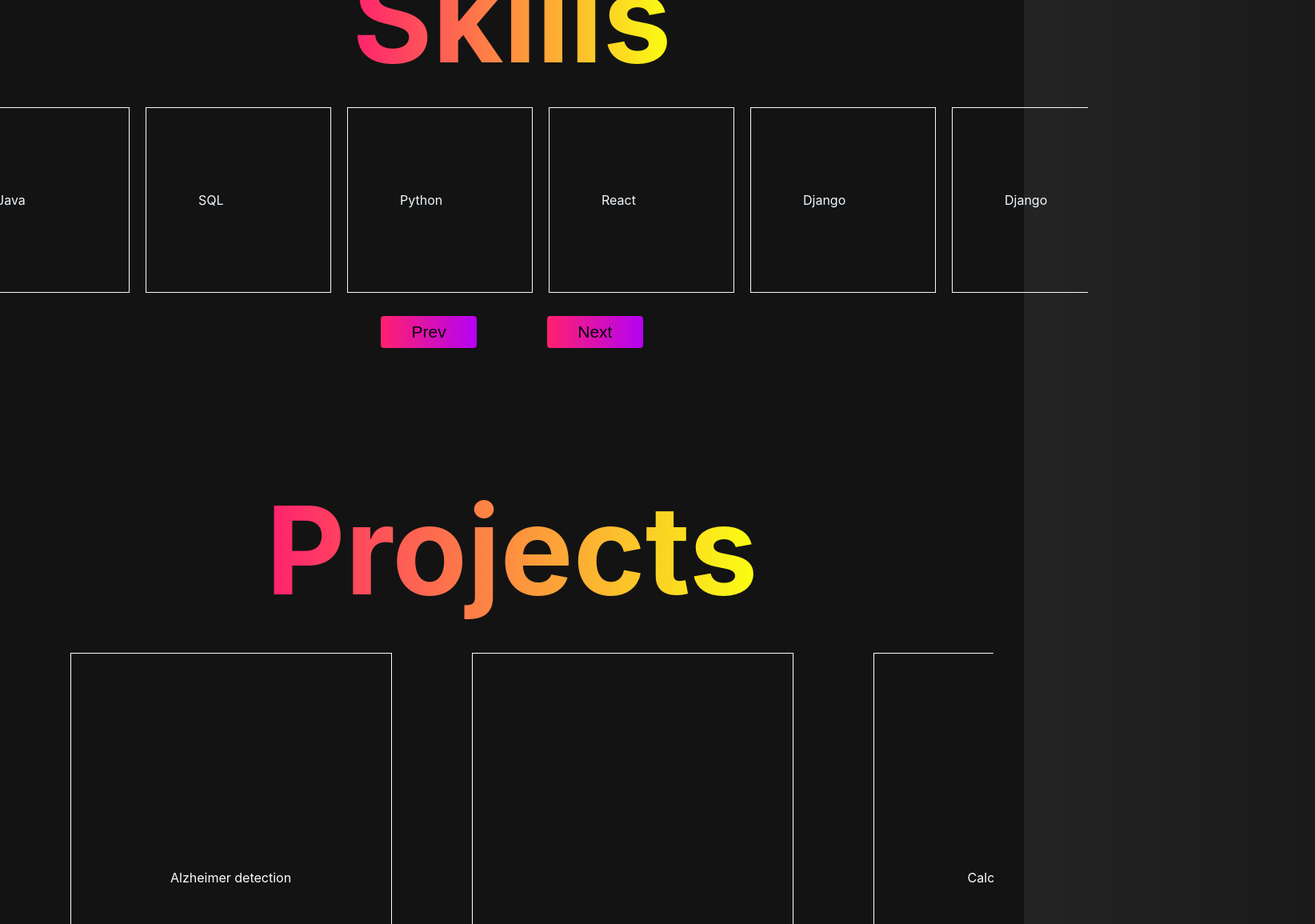
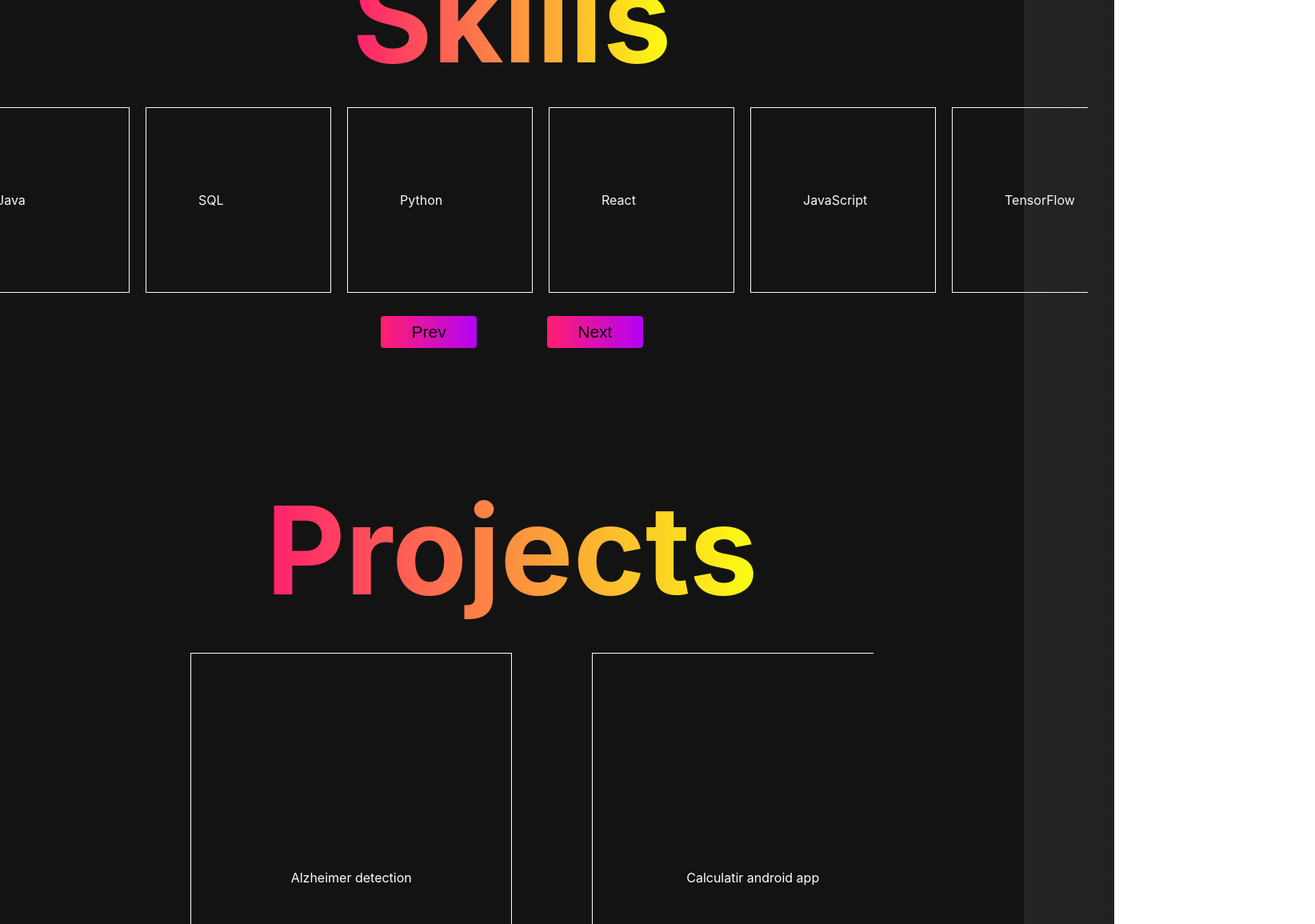
Before and after one commit to avnk-342/portfolio, a React (Create React App) app in the folder client/: page / in a window 1280 px wide. Shown: the part 1120-2275 px from the top of the page at 80% size, 1644 px wide, since content can reach past the window. Built offline with nearby package versions, Linux system fonts and the light colour scheme.

Commit message:
completed contact me page with server(express)

```diff
--- a/client/src/components/proj/Project.jsx
+++ b/client/src/components/proj/Project.jsx
@@ -27,9 +27,8 @@ const Project = () => {
         <div className="carousel-list">
           <ul className='project-list'>
             <div className='project-card'><li><p>Alzheimer detection</p></li></div>
-            <div className='project-card'><li></li></div>
             <div className='project-card'><li><p>Calculatir android app</p></li></div>
-            <div className='project-card'><li><p>Calculatir android app</p></li></div>
+            <div className='project-card'><li><p>Movie Recommendation System</p></li></div>
           </ul>
         </div>
 
--- a/client/src/components/skill/Skill.jsx
+++ b/client/src/components/skill/Skill.jsx
@@ -32,14 +32,14 @@ const Skill = () => {
             <li><div className='skill-card'><p>SQL</p></div></li>
             <li><div className='skill-card'><p>Python</p></div></li>
             <li><div className='skill-card'><p>React</p></div></li>
+            <li><div className='skill-card'><p>JavaScript</p></div></li>
+            <li><div className='skill-card'><p>TensorFlow</p></div></li>
             <li><div className='skill-card'><p>Django</p></div></li>
-            <li><div className='skill-card'><p>Django</p></div></li>
-            <li><div className='skill-card'><p>Django</p></div></li>
-            <li><div className='skill-card'><p>Django</p></div></li>
-            <li><div className='skill-card'><p>Django</p></div></li>
-            <li><div className='skill-card'><p>Django</p></div></li>
-            <li><div className='skill-card'><p>Django</p></div></li>
-            <li><div className='skill-card'><p>LOLOL</p></div></li>
+            <li><div className='skill-card'><p>Full-stack web-developmet</p></div></li>
+            <li><div className='skill-card'><p>C</p></div></li>
+            <li><div className='skill-card'><p>C++</p></div></li>
+            <li><div className='skill-card'><p>Android Development</p></div></li>
+            <li><div className='skill-card'><p>Kotlin</p></div></li>
           </ul>
 
           <div className="btns">
--- a/client/src/pages/Contact.jsx
+++ b/client/src/pages/Contact.jsx
@@ -32,7 +32,7 @@ const Contact = () => {
         <div className="contact-links">
             <ul className="contact-link-list">
               <a href="mailto:someone@example.com"><li>Email (avnk.24598@gmail.com)</li></a>
-              <li>Linkdin</li>
+              <a href="https://www.linkedin.com/in/anmol-koundal-19748a241?utm_source=share&utm_campaign=share_via&utm_content=profile&utm_medium=android_app"><li>Linkdin</li></a>
               <a href="https://github.com/avnk-342"><li>Github</li></a>
             </ul>
         </div>
```
